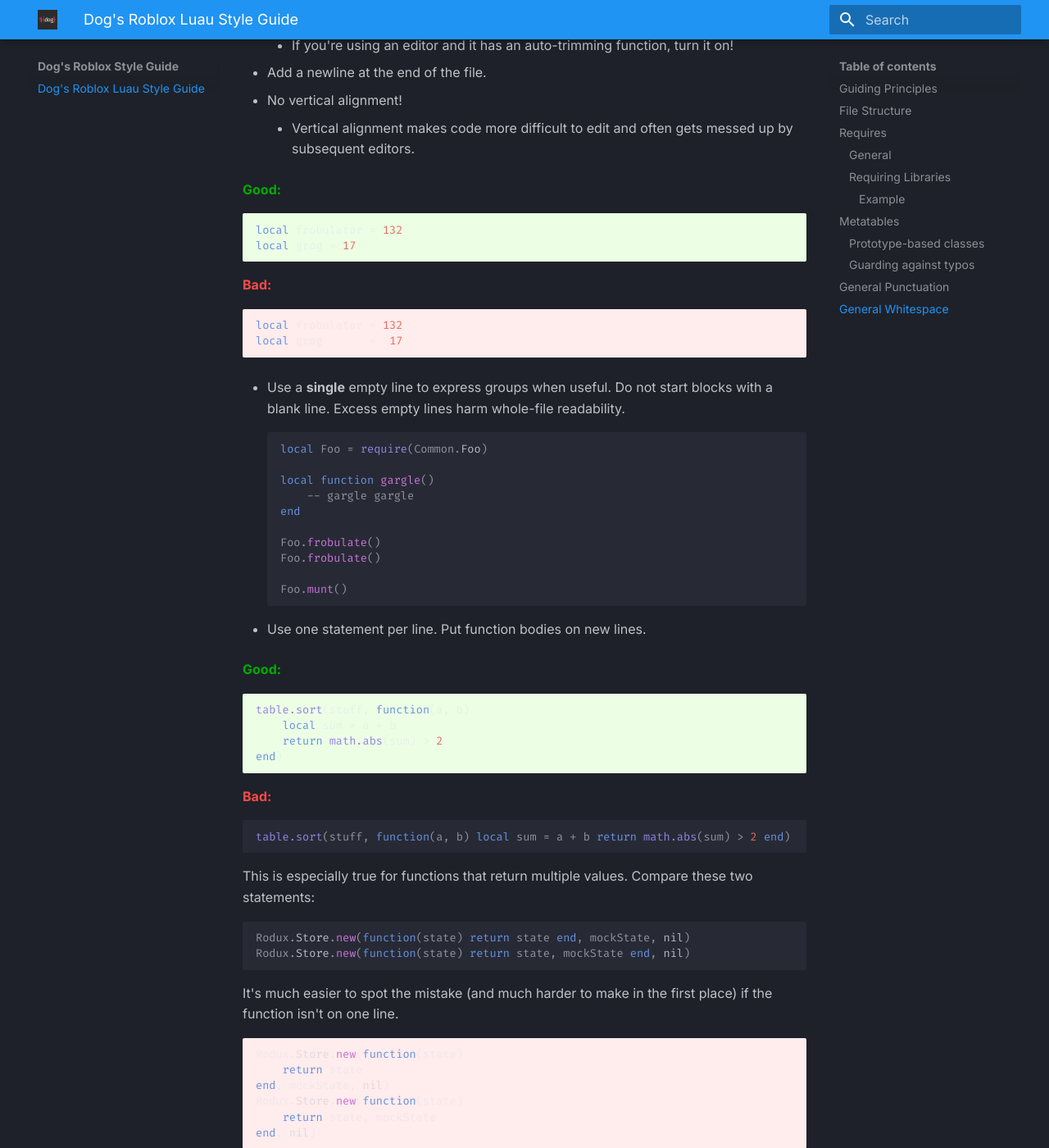
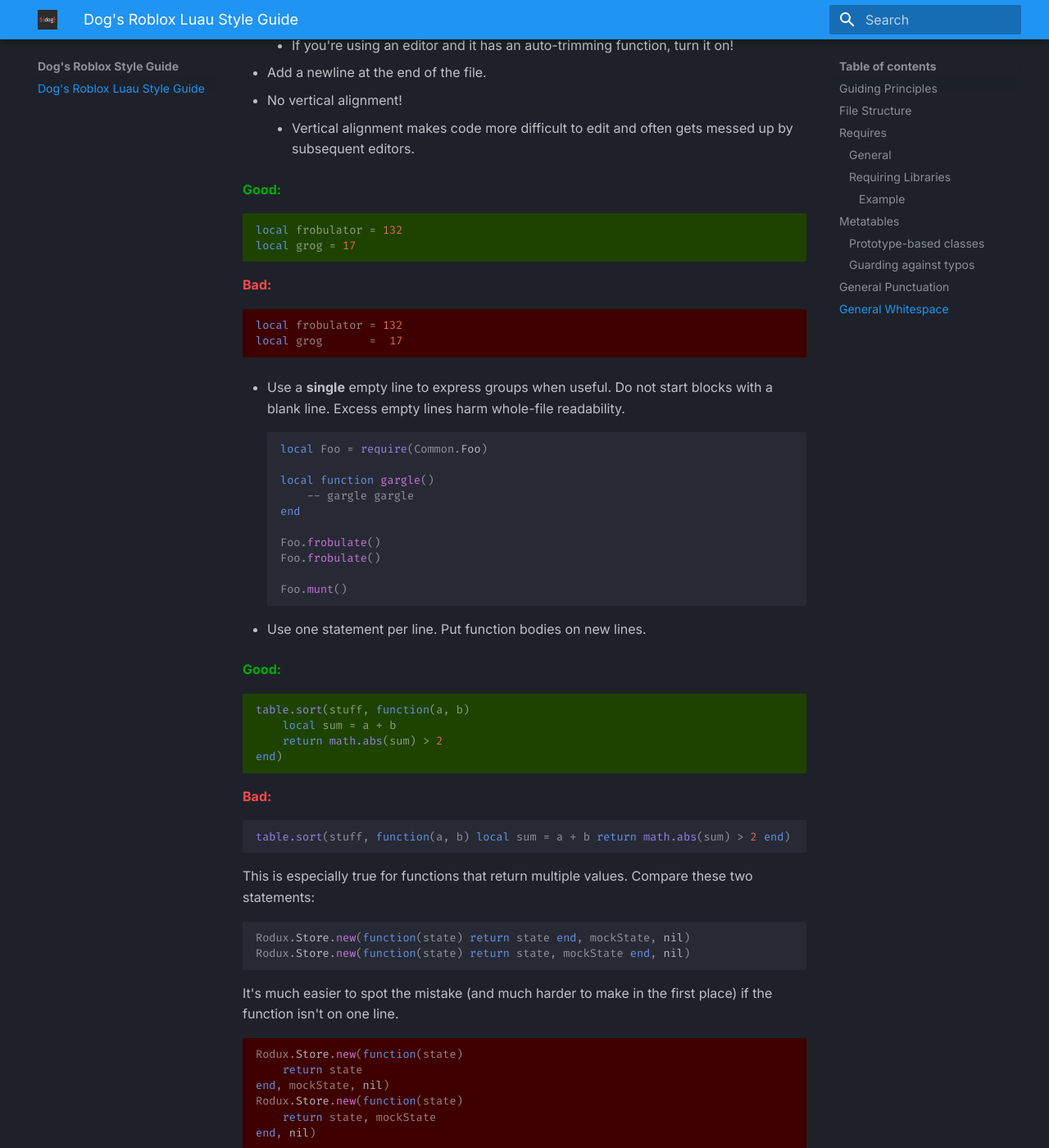
Before and after one commit to dgxo/dgxo.github.io, an MkDocs documentation site: the page built from docs/index.md, in a window 1280 px wide and 1400 px high, scrolled down 5764 px. Shown: the whole window at 82% size. Built offline with MkDocs 1.6.1 and Material for MkDocs 9.7.7, drawn with Linux system fonts in a browser that asks for light colours.

Commit message:
dark colours

```diff
--- a/docs/stylesheets/good-bad.css
+++ b/docs/stylesheets/good-bad.css
@@ -6,7 +6,7 @@
 
 .md-typeset .style-good + .highlight code {
 	margin-top: 0;
-	background-color: #ecffe5;
+	background-color: rgb(30, 67, 0);
 }
 
 .md-typeset .style-bad {
@@ -17,7 +17,7 @@
 
 .md-typeset .style-bad + .highlight code {
 	margin-top: 0;
-	background-color: #ffecec;
+	background-color: rgb(62, 0, 0);
 }
 
 .md-typeset .style-exception {
@@ -28,5 +28,5 @@
 
 .md-typeset .style-exception + .highlight code {
 	margin-top: 0;
-	background-color: #fffaf1;
+	background-color: rgb(59, 38, 0);
 }
```
